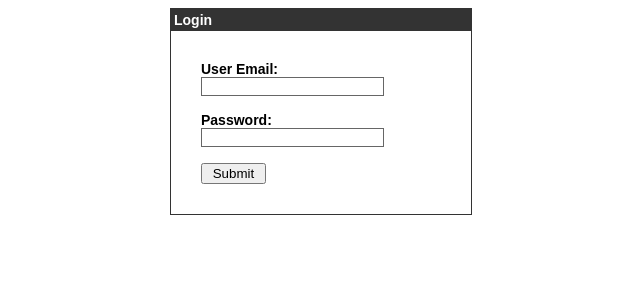
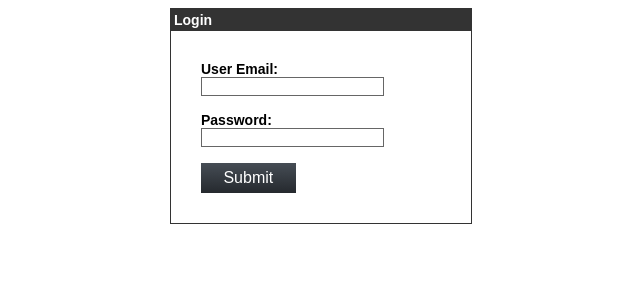
Before and after one commit to jdl1209/ISTE432_Group5_Project, a PHP site: page /login.php in a window 1280 px wide. Shown: the top 300 px of the page, without its empty margins (319-959 px from the left). Run offline with PHP 8.4, Linux system fonts and the light colour scheme; data that the repository does not hold is empty.

Commit message:
Updated admin and regular login to include new submit button

```diff
--- a/login.php
+++ b/login.php
@@ -17,6 +17,30 @@
             border:#666666 solid 1px;
          }
 
+          .submit {
+          background-color: #000000;
+              border: none;
+              background-image: linear-gradient(#464d55, #25292e);
+              padding: 6px 18px;
+              text-align: center;
+              text-decoration: none;
+              display: inline-block;
+              font-size: 16px;
+              cursor: pointer;
+              color: #fff;
+          }
+
+          .submit:hover {
+          box-shadow: rgba(0, 1, 0, .2) 0 2px 8px;
+          opacity: .85;
+        }
+
+    @media (max-width: 420px) {
+      .submit {
+        height: 48px;
+      }
+    }
+
 
       </style>
 
@@ -33,7 +57,7 @@
                <form action = "" method = "post">
                   <label>User Email:</label><input type = "text" name = "username" class = "box"/><br /><br />
                   <label>Password:</label><input type = "password" name = "password" class = "box" /><br/><br />
-                  <input type = "submit" value = " Submit "/><br/>
+                  <input type = "submit" value = " Submit " class="submit"/><br/>
 
 
                </form>
```
Also changed, not shown: AdminLogin.php (+25 -1 lines).
